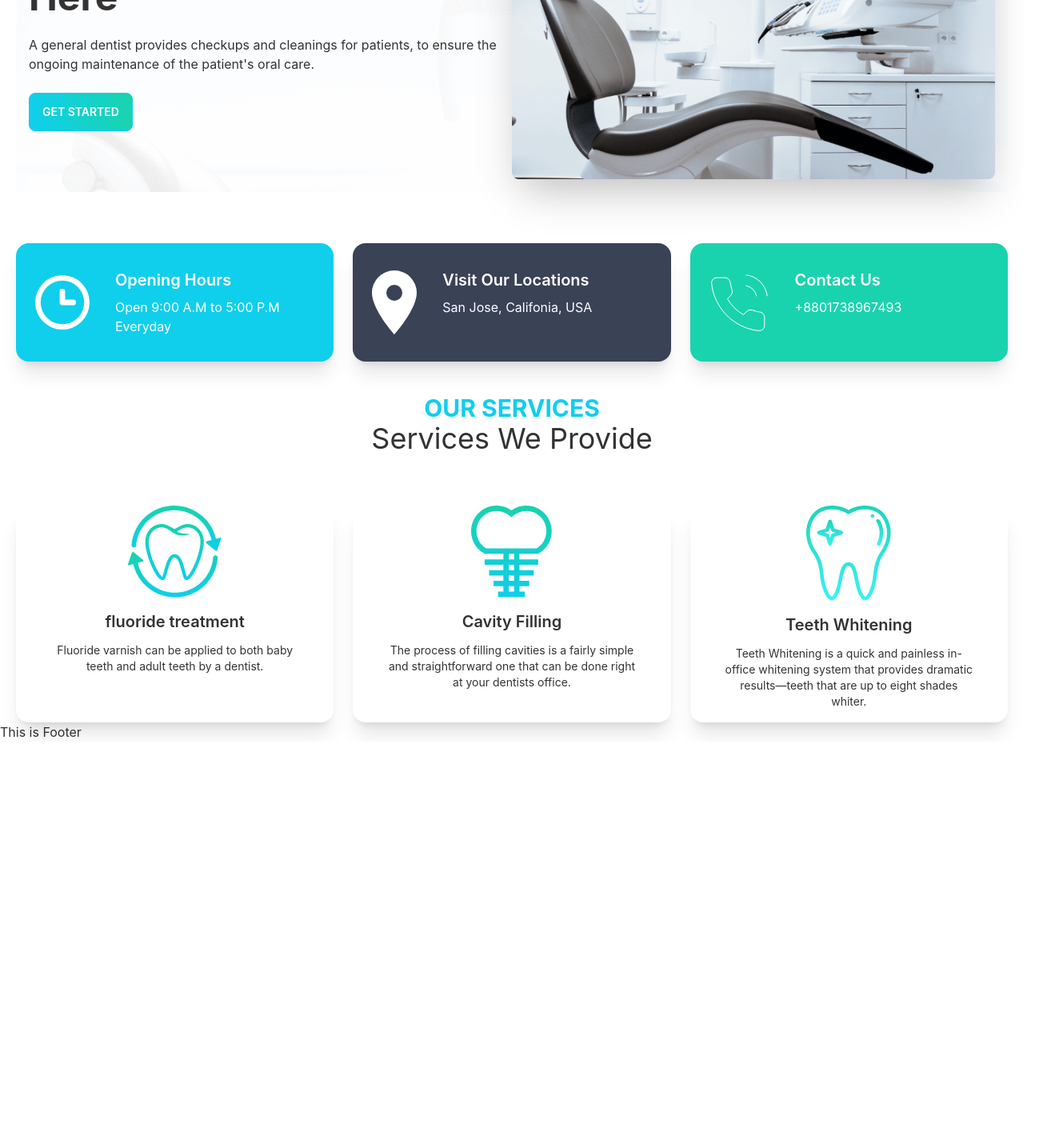
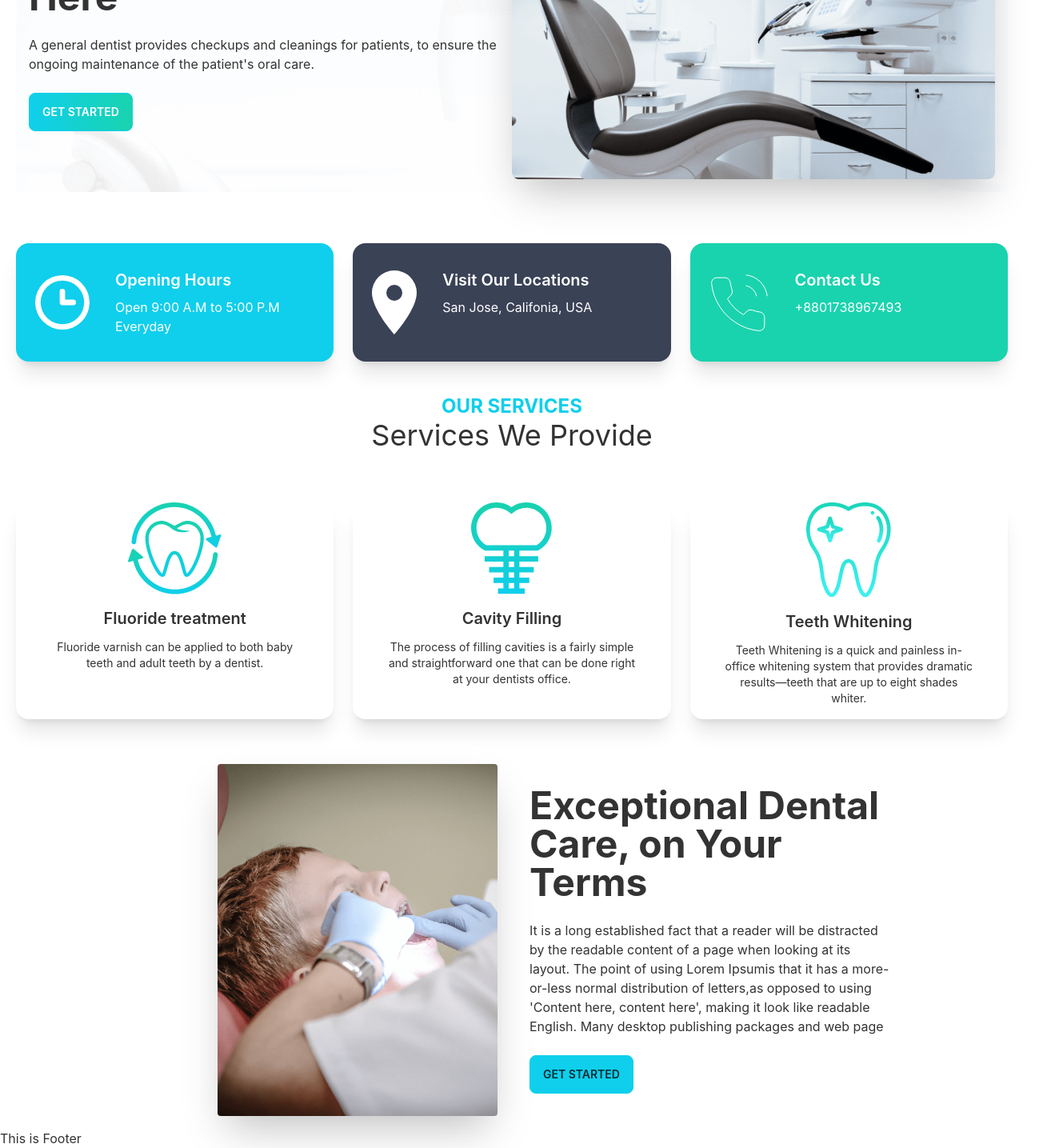
Before and after one commit to Abu-Saleh-Rony/doctors-portal-client-site, a React (Create React App) app: page / in a window 1280 px wide. Shown: the part 217-1652 px from the top of the page at 80% size, 1324 px wide, since content can reach past the window. Before the commit the page ends 1144 px from the top, so only its background shows below. Built offline with nearby package versions, Linux system fonts and the light colour scheme.

Commit message:
added Card section

```diff
--- /dev/null
+++ b/src/pages/Home/Home/Cardsection/Cardsection.js
@@ -0,0 +1,19 @@
+import React from 'react';
+import treatment from '../../../../assets/images/treatment.png';
+
+const Cardsection = () => {
+    return (
+        <div className="hero mt-10 mx-16">
+            <div className="hero-content flex-col lg:flex-row">
+                <img src={treatment} className="lg:max-w-[350px] sm:max-w-[120px] sm:mx-0 rounded shadow-2xl" />
+                <div className='lg: max-w-[450px] sm: max-w-[250px] lg: mx-6'>
+                    <h1 className="text-5xl font-bold">Exceptional Dental Care, on Your Terms</h1>
+                    <p className="py-6 ">It is a long established fact that a reader will be distracted by the readable content of a page when looking at its layout. The point of using Lorem Ipsumis that it has a more-or-less normal distribution of letters,as opposed to using 'Content here, content here', making it look like readable English. Many desktop publishing packages and web page</p>
+                    <button className="btn btn-primary">Get Started</button>
+                </div>
+            </div>
+        </div>
+    );
+};
+
+export default Cardsection;
--- a/src/pages/Home/Home/Home.js
+++ b/src/pages/Home/Home/Home.js
@@ -1,6 +1,7 @@
 import React from 'react';
 import Banner from '../Banner/Banner';
 import Infocards from '../Infocards/Infocards';
+import Cardsection from './Cardsection/Cardsection';
 import Servicecards from './ServiceCard/Servicecards';
 
 const Home = () => {
@@ -9,6 +10,7 @@
             <Banner></Banner>
             <Infocards></Infocards>
             <Servicecards></Servicecards>
+            <Cardsection></Cardsection>
 
         </div>
     );
--- a/src/pages/Home/Home/ServiceCard/Servicecards.js
+++ b/src/pages/Home/Home/ServiceCard/Servicecards.js
@@ -10,7 +10,7 @@
     const serviceData = [
         {
             id: 1,
-            name: 'fluoride treatment',
+            name: 'Fluoride treatment',
             description: 'Fluoride varnish can be applied to both baby teeth and adult teeth by a dentist.',
             icon: fluoride,
         },
@@ -33,7 +33,7 @@
 
         <div>
             <div className='mt-10'>
-                <h2 className='text-center text-3xl text-primary font-bold'>OUR SERVICES</h2>
+                <h2 className='text-center text-2xl text-primary font-bold'>OUR SERVICES</h2>
                 <h3 className='text-center text-4xl' >Services We Provide</h3>
             </div>
             <div className='grid lg:grid-cols-3 md:grid-cols-2 grid-cols-1 gap-6 mt-16'>
```
